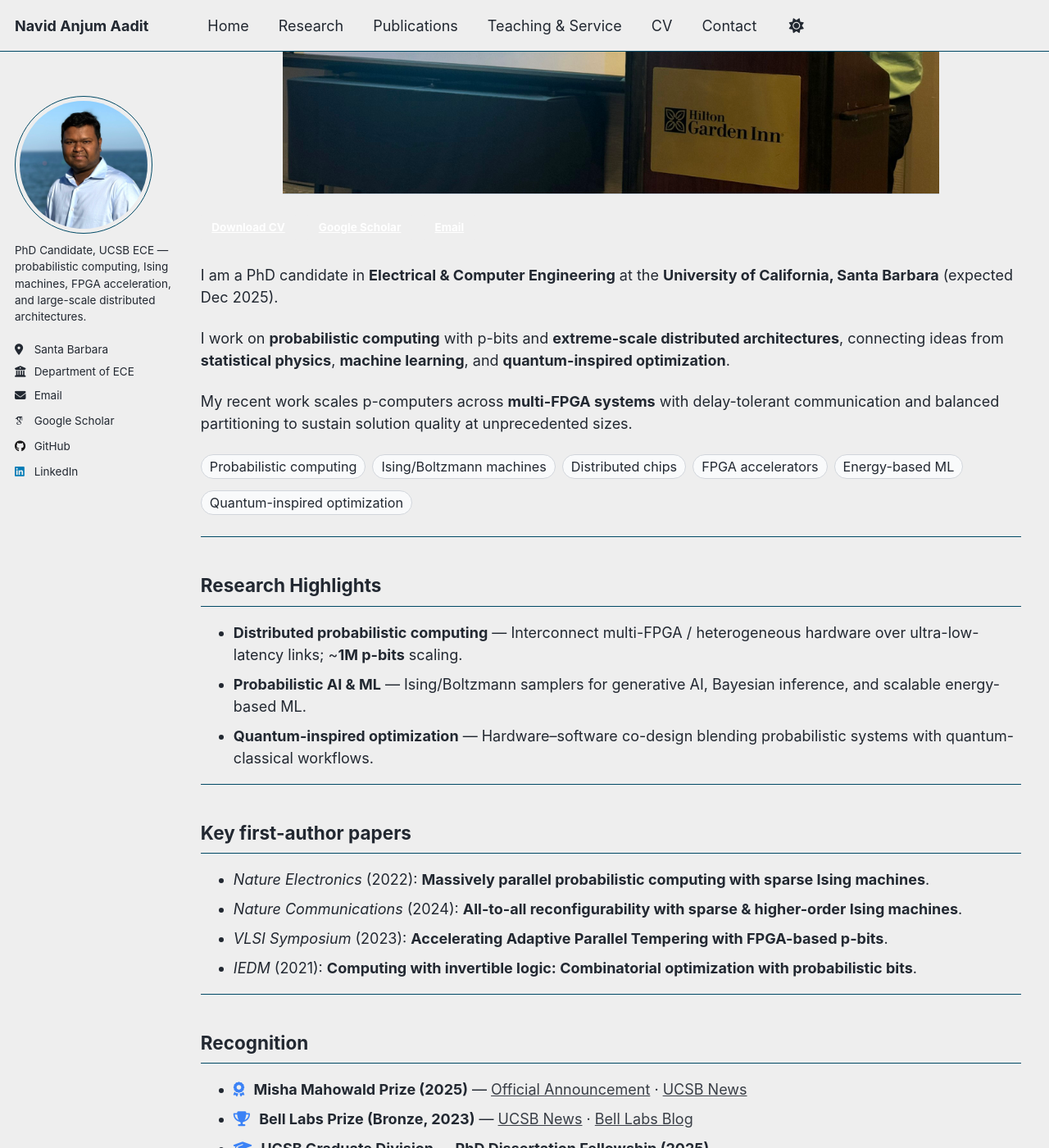
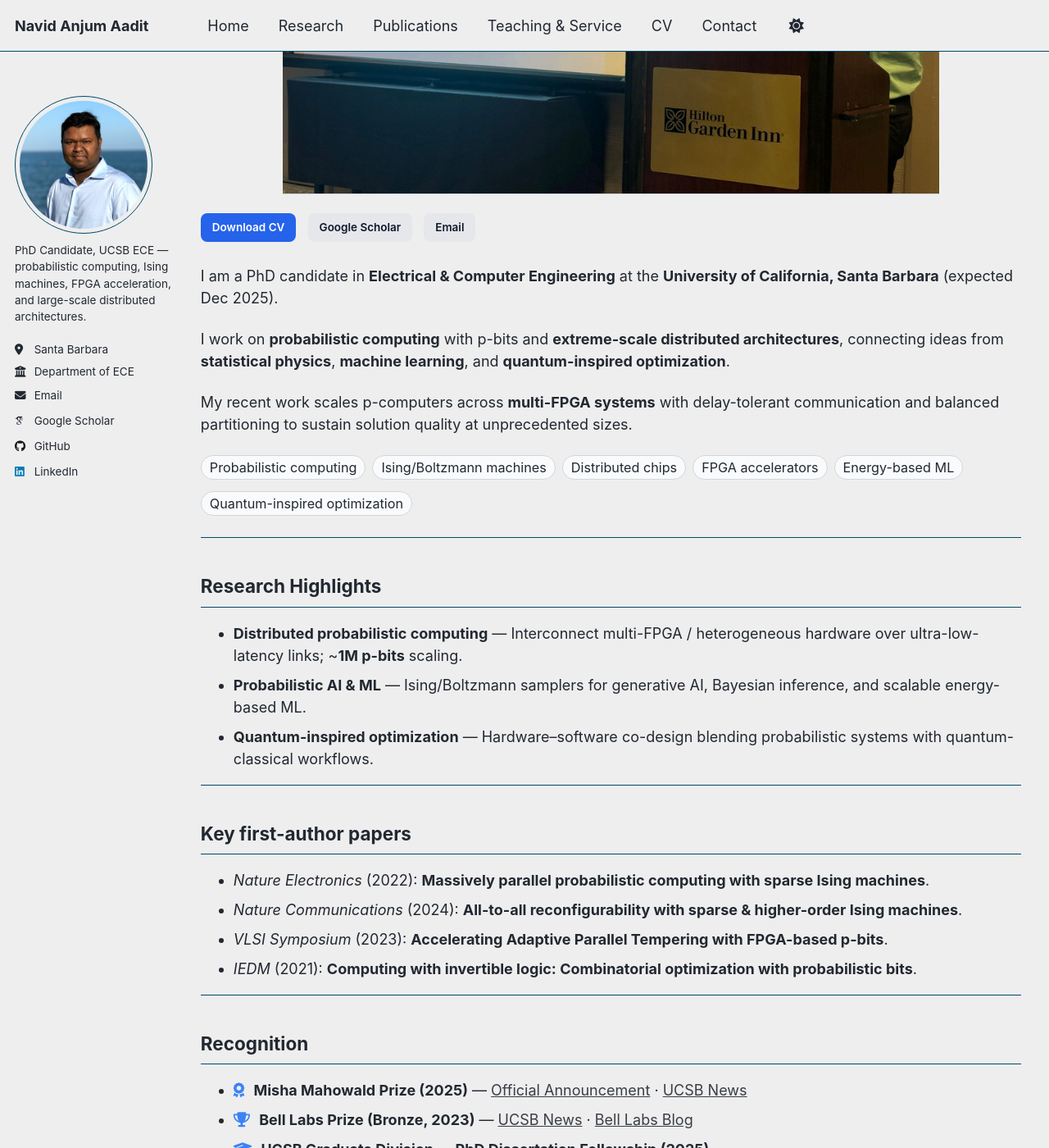
Before and after one commit to navidaadit/navidaadit.github.io, a Jekyll site: the page built from _pages/about.md, in a window 1280 px wide and 1400 px high, scrolled down 346 px. Shown: the whole window at 82% size. Built offline with Jekyll 4.4.1, drawn with Linux system fonts in a browser that asks for light colours; some web fonts are replaced; a script that is not in the unit is left out.

Commit message:
Update _custom.scss

```diff
--- a/_sass/_custom.scss
+++ b/_sass/_custom.scss
@@ -46,7 +46,7 @@
   max-width: none !important;
 }
 
-/* Limit inner content width to ~75% (not the hero) */
+/* Limit inner content width to ~75% (not the hero, CTAs, or pills) */
 .layout--single .page__content > *:not(.hero-img):not(.cta-row):not(.keyword-pills) {
   max-width: var(--content-max);
 }
@@ -91,10 +91,41 @@
 .cta-row {
   margin: 0.5rem 0 1rem 0;
 }
-.cta-row .btn {
-  margin-right: 0.5rem;
-  margin-bottom: 0.25rem;
+
+/* ---------- High-contrast buttons (fix near-white text) ---------- */
+a.btn, .btn {
+  display: inline-block;
+  font-weight: 600;
+  background: #e5e7eb;        /* gray-200 */
+  color: #0f172a !important;  /* slate-900 */
+  border: 1px solid #cbd5e1;  /* slate-300 */
+  border-radius: 8px;
+  padding: 10px 14px;
+  line-height: 1.1;
+  text-decoration: none !important;
 }
+
+a.btn:hover, .btn:hover,
+a.btn:focus, .btn:focus {
+  background: #dbeafe;        /* blue-100 */
+  border-color: #93c5fd;      /* blue-300 */
+  color: #0b1220 !important;
+}
+
+a.btn--primary, .btn--primary {
+  background: #2563eb;        /* blue-600 */
+  border-color: #1d4ed8;      /* blue-700 */
+  color: #ffffff !important;  /* ensure white text on blue */
+}
+
+a.btn--primary:hover, .btn--primary:hover,
+a.btn--primary:focus, .btn--primary:focus {
+  background: #1e40af;        /* blue-800 */
+  border-color: #1e40af;
+  color: #ffffff !important;
+}
+
+.cta-row .btn { margin-right: 0.5rem; margin-bottom: 0.25rem; }
 
 /* Keyword pills */
 .keyword-pills {
```
